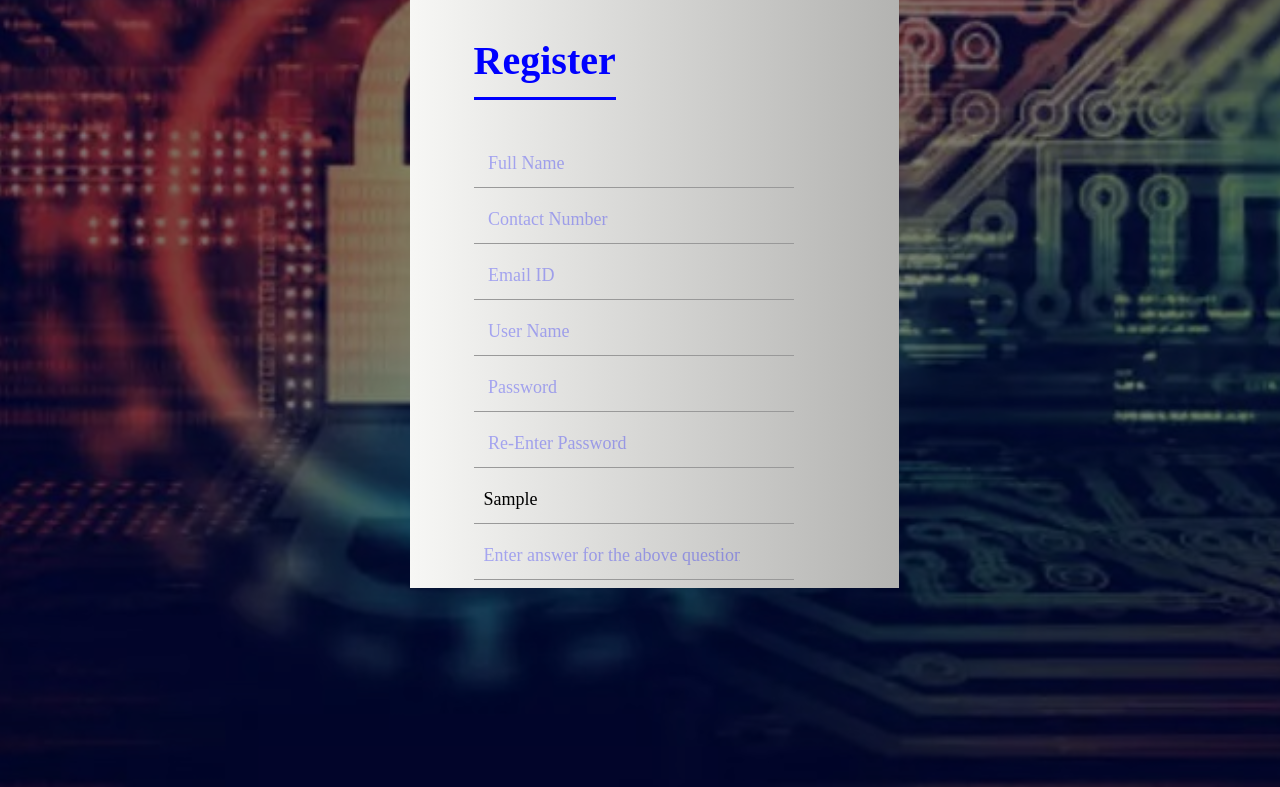
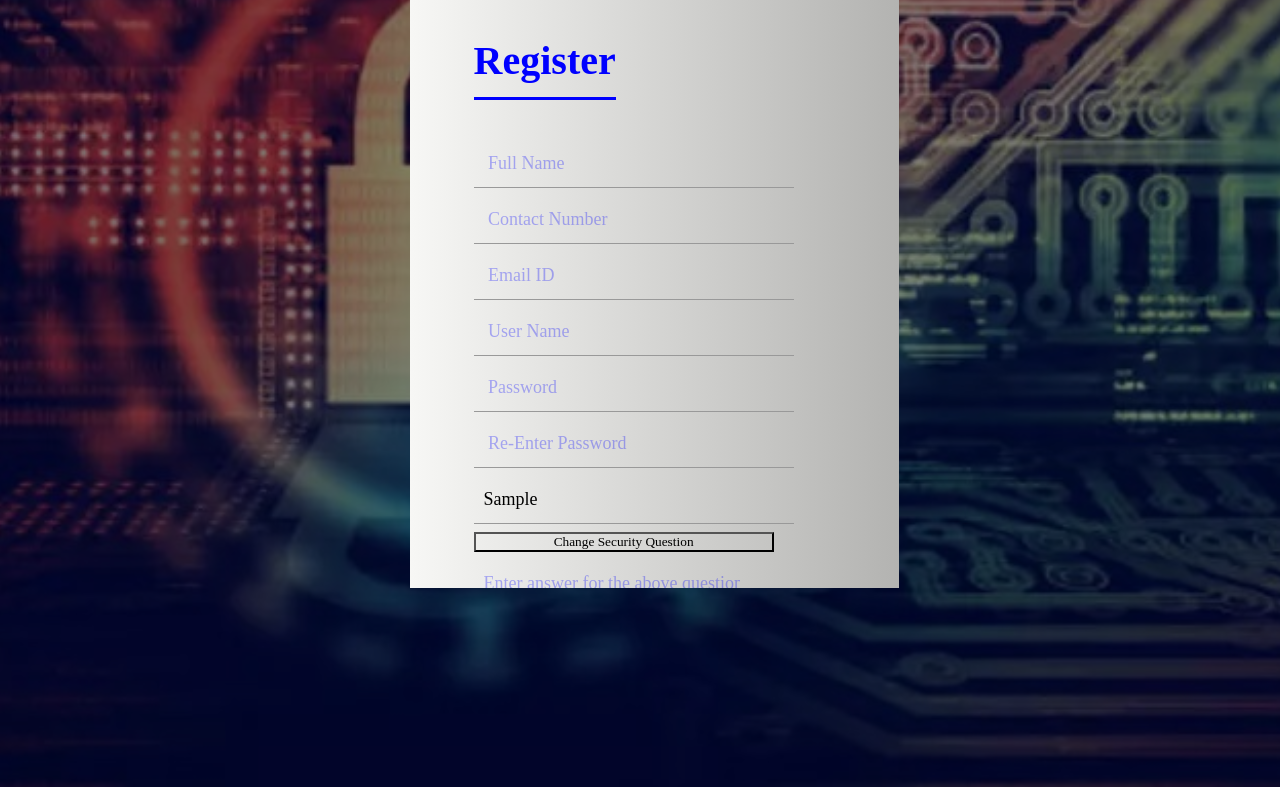
Before and after one commit to CoderSsVartak/password_generator, a Flask app: template password_generator/templates/register.html in a window 1280 px wide. Shown: the part 338-1125 px from the top of the page. Run offline with Flask 2, Linux system fonts and the light colour scheme; tables that the repository leaves empty hold one stand-in row (values such as "Sample post"); the template is opened without the code that fills it: values that come from a table or form of the project are taken from there, most other values are stand-ins (such as "Sample title", 1, 10 or a date in 2020).

Commit message:
Button added to dynamically update results

```diff
--- a/password_generator/templates/register.html
+++ b/password_generator/templates/register.html
@@ -37,7 +37,7 @@
 				</div>
 				{%if form.contact.errors %}
 					<div class='error'>
-						{% for error in form.contact.error %}
+						{% for error in form.contact.errors %}
 							<small class='danger'>{{ error }}</small>
 						{% endfor %}
 					</div>
@@ -71,11 +71,14 @@
 
 
 				<div class="textbox">
-					<input type="password" name="password_ip"  placeholder=" Password" required>
+					<input type="password" class='pass' name="password_ip"  placeholder=" Password" required>
 				</div>
-				{%if form.email.errors %}
+				<div class='pass-error' style="display:none;">
+					<small class='danger'>Password Mismatch</small>
+				</div>
+				{%if form.password.errors %}
 					<div class='error'>
-						{% for error in form.email.errors %}
+						{% for error in form.password.errors %}
 							<small class='danger'>{{ error }}</small>
 						{% endfor %}
 					</div>
@@ -84,18 +87,21 @@
 
 
 				<div class="textbox">
-					<input type="password" name="repassword_ip"  placeholder=" Re-Enter Password" required>
+					<input type="password" class='repass' name="repassword_ip"  placeholder=" Re-Enter Password" required>
 				</div>
 				{%if form.confirm_password.errors %}
 					<div class='error'>
-						<small class='danger'>{{ error }}</small>
+						{% for error in form.confirm_password.errors %}
+							<small class='danger'>{{ error }}</small>
+						{% endfor %}
 					</div>
 				{% endif %}
 
 
 				<div class="textbox">
-					<input type="text" name="security_qns"  value="{{sec_qns}}" required>
+					<input name='qns' class='security_qns'  style="width:350px;" value="{{sec_qns}}">
 				</div>
+				<button clas='button' id='change-qns' style="background: none; width:300px;">Change Security Question</button>
 				<div class="textbox">
 					<input type="text" name="security_qns_ans" id='sec_qns' placeholder="Enter answer for the above question">
 				</div>
@@ -107,7 +113,7 @@
 					</div>
 				{% endif %}
 
-				<input  class="btn1" type="submit" name="Sign Up" value="Register" onclick="enable();">
+				<input  class="btn1" type="submit" name="Sign Up" value="Register">
 				<div>
 					<span>
 						<small>Already have an account?</small>
@@ -117,5 +123,44 @@
 			</form>
 		</div>
 	</header>
+	<script>
+		const sec_qns = document.querySelector('.security_qns').value;
+		console.log(sec_qns);
+
+		function password_match(){
+			const password = document.querySelector('.pass').value;
+			const repassword = document.querySelector('.repass').value;
+			console.log(password);
+			if (password != repassword){
+				document.querySelector('.pass-error').style.display = 'block';
+				document.querySelector('.pass').style.backgroundColor = 'red';
+				document.querySelector('.repass').style.backgroundColor = 'red';
+			}
+			else{
+				document.querySelector('.pass-error').style.display = 'none';
+				document.querySelector('.pass').style.background = 'none';
+				document.querySelector('.repass').style.background = 'none';
+			}
+		}
+		function qns(){
+			alert('Please do not change the contents of the field');
+			console.log(sec_qns);
+			document.querySelector('.security_qns').value = sec_qns;
+		}
+
+		async function change(){
+				const result = await fetch("{{url_for('change_qns')}}");
+				const new_qns = await result.json();
+				console.log(new_qns);
+				document.querySelector('.security_qns').value = new_qns;
+		}
+
+
+
+
+		document.querySelector('#change-qns').addEventListener('click', change);
+		document.querySelector('.security_qns').addEventListener('input', qns);
+		document.querySelector('.repass').addEventListener('input', password_match);
+	</script>
 </body>
 </html>
```
